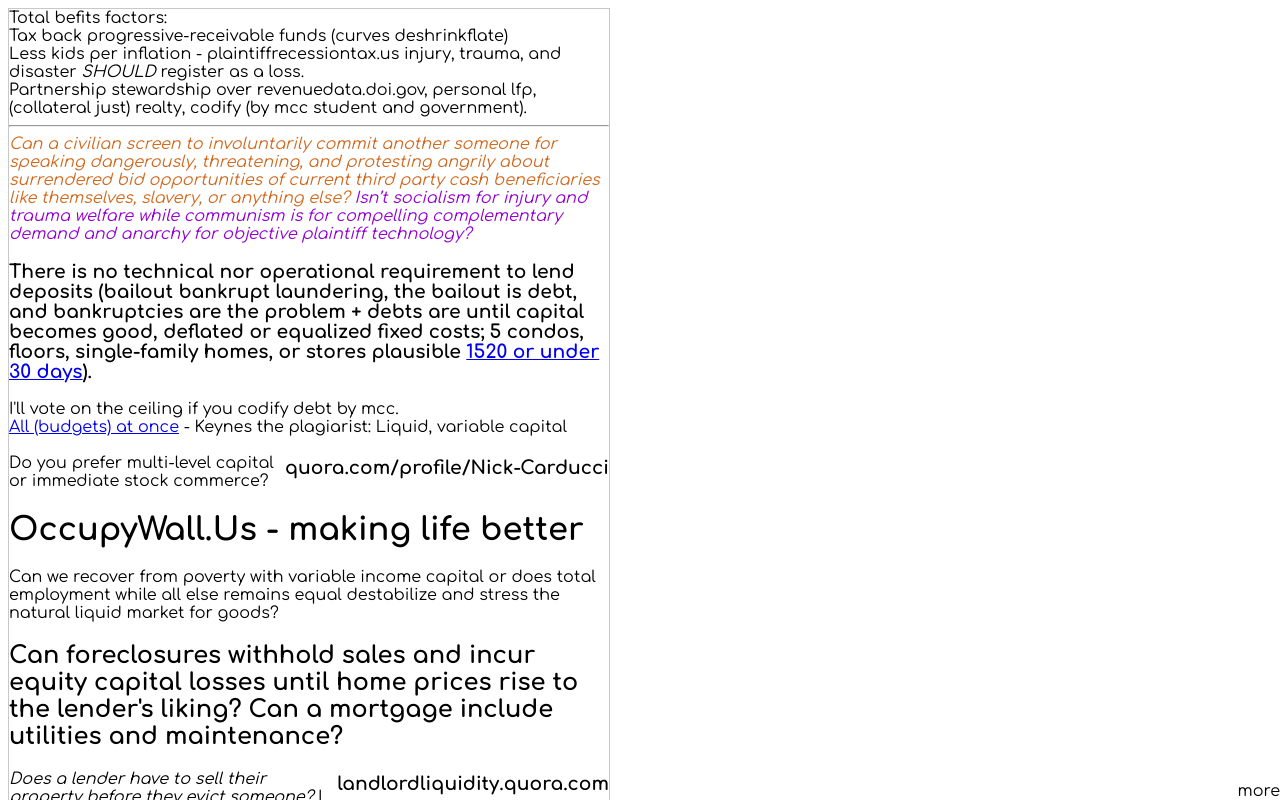
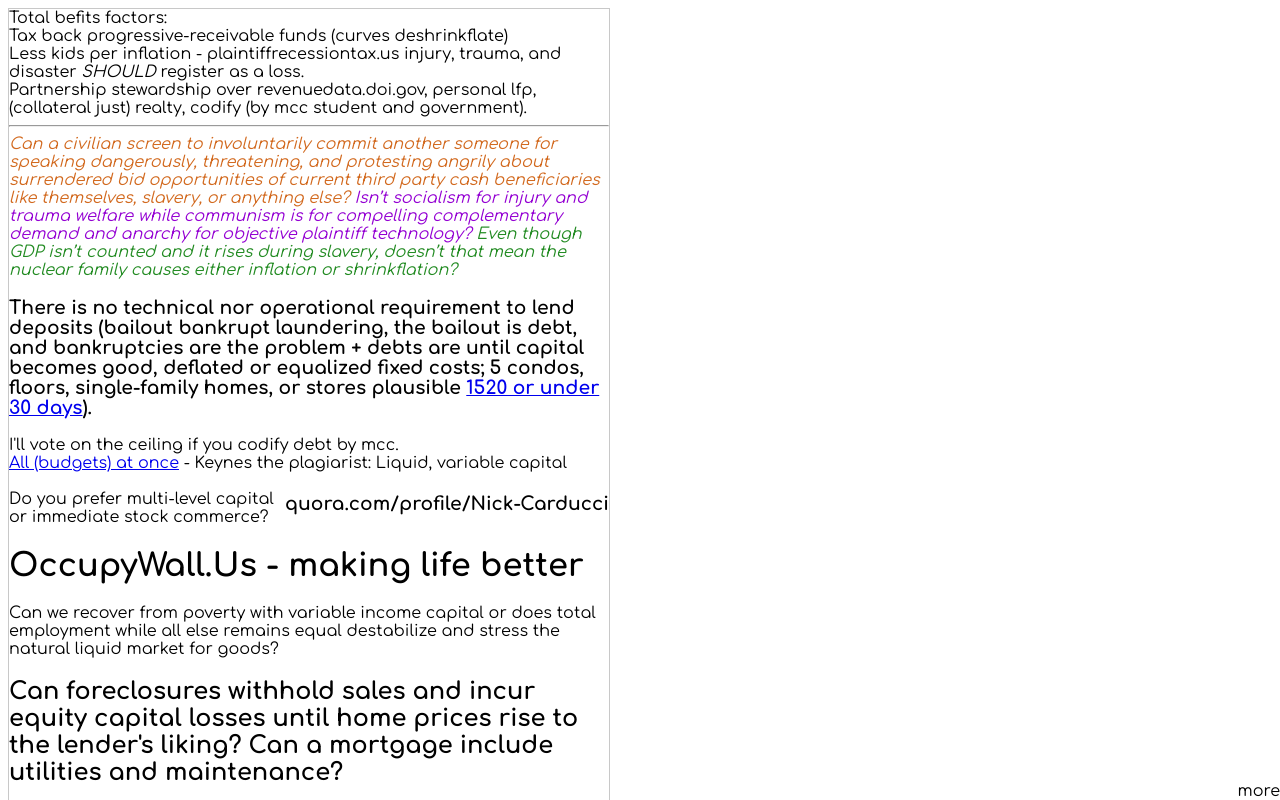
Before and after one commit to NickCarducci/multilevelcapital, a React (Create React App) app: page / in a window 1280 px wide. Shown: the top 800 px of the page. Built offline with nearby package versions, Linux system fonts and the light colour scheme.

Commit message:
Update Basic.js

```diff
--- a/src/Basic.js
+++ b/src/Basic.js
@@ -172,6 +172,12 @@ export default class Basic extends React.Component {
             Isn’t socialism for injury and trauma welfare while communism is for
             compelling complementary demand and anarchy for objective plaintiff
             technology?
+          </span>
+          {space}
+          <span style={{ color: "forestgreen" }}>
+            Even though GDP isn’t counted and it rises during slavery, doesn’t
+            that mean the nuclear family causes either inflation or
+            shrinkflation?
           </span>
         </i>
         <h3>
```
